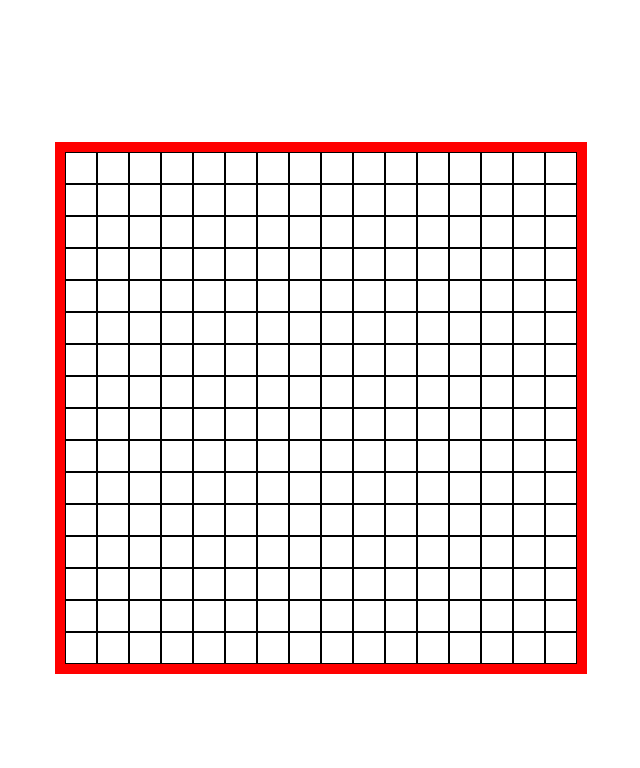
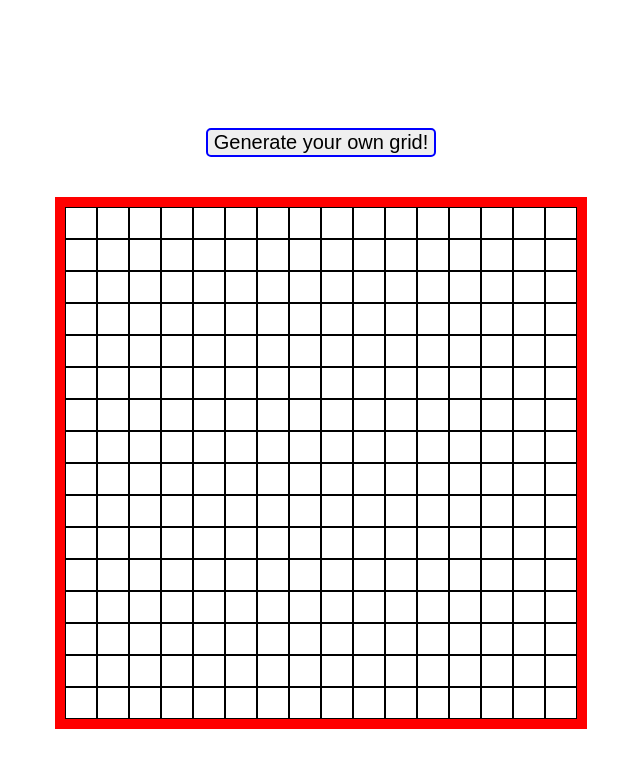
Before and after one commit to hertinek/etch-a-sketch, a plain HTML site: page index.html in a window 1280 px wide. Shown: the whole page, without its empty margins (319-959 px from the left). Drawn offline with Linux system fonts and the light colour scheme.

Commit message:
Create button that will offer user to generate her own grid

```diff
--- a/index.html
+++ b/index.html
@@ -9,9 +9,17 @@
 
     	body {
     		display: flex;
-		justify-content: center;
-		align-items: center;
+    		flex-direction: column;
+    		justify-content: center;
+    		align-items: center;
 		height: 100vh;
+    	}
+
+    	.button {
+    		font-size: 20px;
+    		border: 2px solid blue;
+    		border-radius: 5px;
+    		margin: 40px;
     	}
 
     	.container {
@@ -29,8 +37,10 @@
     </style>
 
 </head>
+
 <body>
 
+	<button class="button">Generate your own grid!</button>
 	<div class="container"></div>
 
 	<script>
@@ -51,11 +61,15 @@
 		};
 		buildGrid(16);
 
+		const button = document.querySelector(".button");
+		button.addEventListener
+
+
 		const squares = document.querySelectorAll('.square');
 
 		function colorizeSquare(square) {
 			square.style.backgroundColor = 'blue';
-		}
+		};
 
 		squares.forEach(square => {
 			square.addEventListener('mouseenter', function(event) {
```
